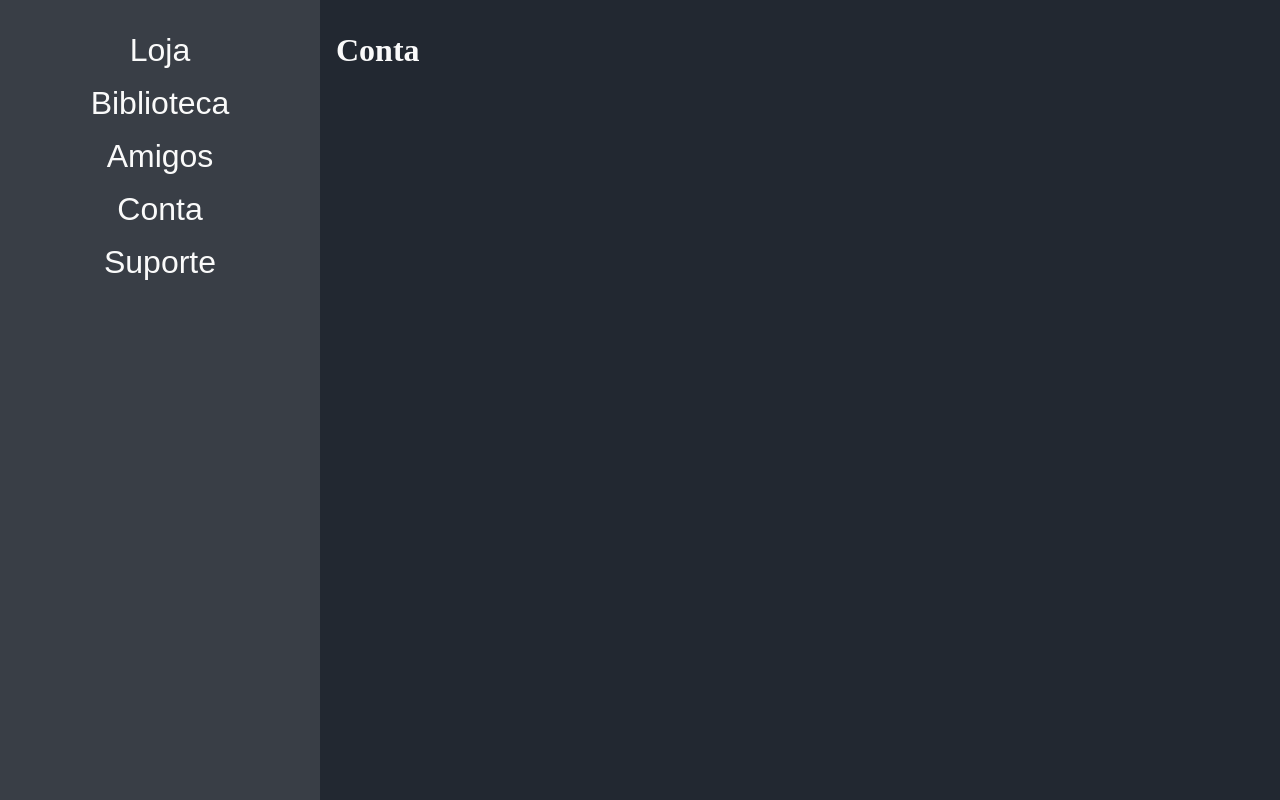
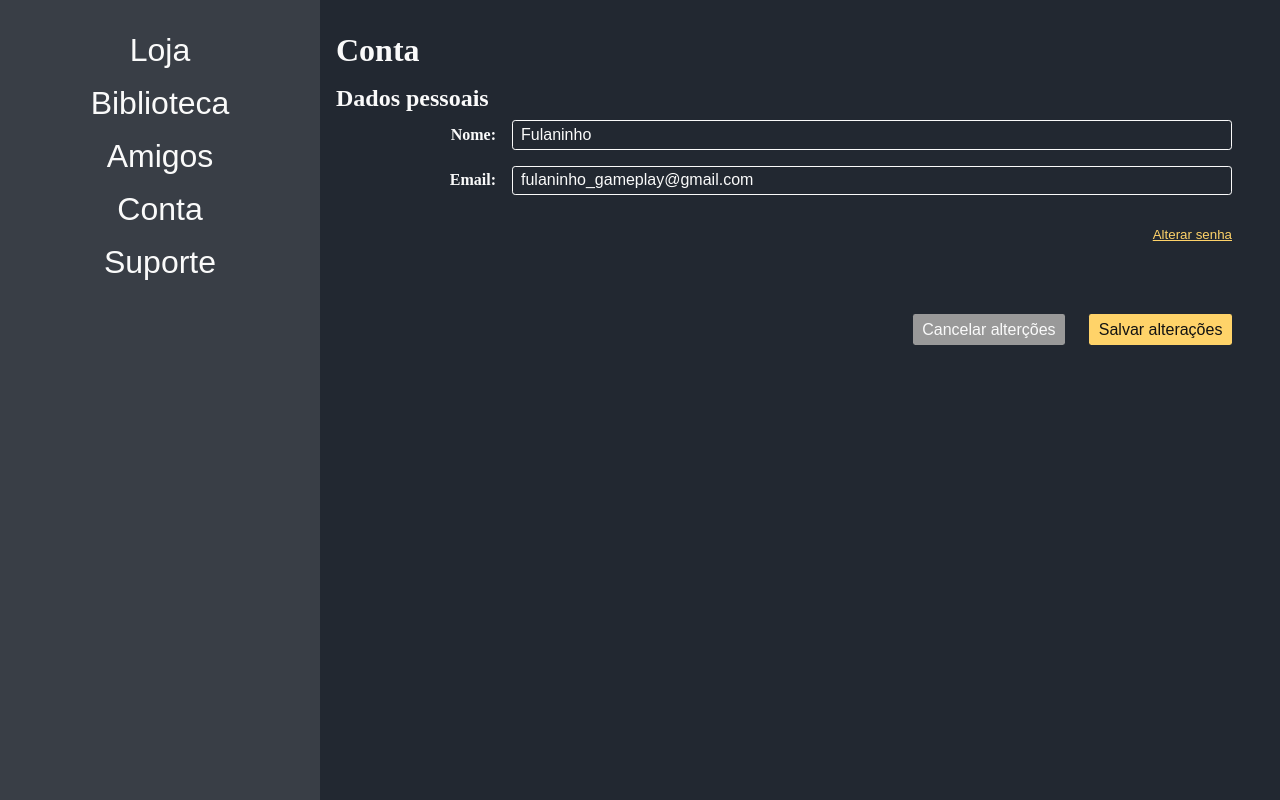
Before and after one commit to Bombaninha/engn_steam, a React (Create React App) app: page / in a window 1280 px wide. Both pictures are taken after a click on the button "Conta". Built offline with nearby package versions, Linux system fonts and the light colour scheme.

Commit message:
structuring personal data section

```diff
--- a/src/components/buy_game/index.tsx
+++ b/src/components/buy_game/index.tsx
@@ -28,7 +28,7 @@ const BuyGame: React.FC<BuyGameProps> = ({onCancel, onGameBought}) => {
             <form>
                 <div className="gift-to-friend-wrapper">
                     <CheckboxInput textLabel='Comprar para um amigo' identification='test' onChange={checked => setCheckbox(checked)}/>
-                    {checkbox ? <TextInput placeholder='Informe o usuário do amigo' value={input} onChange={input => setInput(input)} /> : <></>}
+                    {checkbox ? <TextInput text='Informe o usuário do amigo' value={input} onChange={input => setInput(input)} /> : <></>}
                 </div>
                 <SelectInput value={select} label='Método de pagamento' identification='payment-method' options={[{value: 'laranja', label: 'Laranja'}, {value: 'limao', label: 'Limão'}, {value: 'coco', label: 'Coco'}, {value: 'manga', label: 'Manga'}]} onChange={select => setSelect(select)} />
                 <div className="button-wrapper">
--- a/src/components/textInput/index.tsx
+++ b/src/components/textInput/index.tsx
@@ -4,32 +4,37 @@ import './styles.css'
 export interface TextInputProps {
 	onChange: (value: string) => void
 	value: string
-	placeholder: string
+	text: string
+	hasLabel?: boolean
 	password?: boolean
 	uniqueKey?: string
 }
 
 const TextInput: React.FC<TextInputProps> = ({
-	placeholder,
+	text,
 	value,
 	onChange,
 	password,
 	uniqueKey,
+	hasLabel
 }) => {
 	const handleOnChange = (event: React.ChangeEvent<HTMLInputElement>) => {
 		onChange(event.target.value)
 	}
 
 	return (
+		<div className="text-input-wrapper">
+			{hasLabel ? <label>{text}</label> : <></>}
 			<input
 				type={password ? 'password' : 'text'}
 				id={`input-field-${uniqueKey ?? ''}`}
 				aria-labelledby={`input-label-${uniqueKey ?? ''}`}
 				onChange={handleOnChange}
 				value={value}
-            placeholder={placeholder}
+				placeholder={hasLabel ? '' : text}
 				className="default-text-input"
 			/>
+		</div>
 	)
 }
 export default TextInput
--- a/src/components/textInput/styles.css
+++ b/src/components/textInput/styles.css
@@ -5,4 +5,18 @@
     background-color: transparent;
     color: var(--base-font-color);
     font-size: 1rem;
+    width: -webkit-fill-available;
 }
+
+.text-input-wrapper {
+    display: flex;
+    align-items: center;
+}
+
+.text-input-wrapper label {
+    font-size: 1rem;
+    font-weight: 600;
+    margin-right: 1rem;
+    text-align: right;
+    min-width: 10rem;
+}
--- a/src/view/account/index.tsx
+++ b/src/view/account/index.tsx
@@ -1,8 +1,39 @@
-import React from 'react'
+import React, { useState } from 'react'
+import DefaultButton from '../../components/default_button'
+import TextInput from '../../components/textInput'
+import './styles.css'
 
 const Account: React.FC = () => {
+    const [username, setUserName] = useState('Fulaninho')
+    const [mail, setMail] = useState('fulaninho_gameplay@gmail.com')
+    const password = 'SouUmaSenha'
+    const [changePassword, setChangePassword] = useState(false)
+
+    const showDisplay = () => {
+        setChangePassword(true)
+    }
+
     return (
-        <h1 className="page-title">Conta</h1>
+        <div className="account-wrapper">
+            <h1 className="page-title">Conta</h1>
+            <h2>Dados pessoais</h2>
+            <TextInput onChange={newUsername => setUserName(newUsername)} value={username} text={'Nome: '} hasLabel />
+            <TextInput onChange={newMail => setMail(newMail)} value={mail} text={'Email: '} hasLabel />
+            <button className="show-display-button" onClick={() => showDisplay()}>Alterar senha</button>
+            {changePassword ?
+                <div>
+                    <TextInput onChange={currentPassword => {console.log(currentPassword === password); return currentPassword === password}} value={''} text={'Senha atual: '} hasLabel password />
+                    <TextInput onChange={currentPassword => {console.log(currentPassword === password); return currentPassword === password}} value={''} text={'Nova senha: '} hasLabel password />
+                    <TextInput onChange={currentPassword => {console.log(currentPassword === password); return currentPassword === password}} value={''} text={'Repetir nova senha: '} hasLabel password />
+                </div>
+                : <></>}
+            <div className="button-wrapper">
+                <DefaultButton text={'Cancelar alterções'} colorClass={'secondary'} onClick={() => console.log('Faço nada')}/>
+                <DefaultButton text={'Salvar alterações'} colorClass={'primary'} onClick={() => console.log('Também faço nada')}/>
+            </div>
+        </div>
     )
 }
 export default Account
+// <TextInput onChange={} value={} text={} hasLabel password />
+// <TextInput onChange={} value={} text={} hasLabel password />
--- /dev/null
+++ b/src/view/account/styles.css
@@ -0,0 +1,26 @@
+.account-wrapper {
+    width: 70vw;
+    min-height: 80%;
+    display: flex;
+    flex-direction: column;
+}
+
+.account-wrapper .button-wrapper {
+    display: flex;
+}
+
+.account-wrapper .show-display-button {
+    color: var(--yellow);
+    text-decoration: underline;
+    background-color: transparent;
+    border: none;
+    text-align: right;
+    cursor: pointer;
+    width: fit-content;
+    align-self: flex-end;
+    margin: 1.5rem 0 0.5rem 0;
+}
+
+.account-wrapper .text-input-wrapper {
+    margin: 0.5rem 0;
+}
```
Also changed, not shown: 1 other file (tests, documents, lock files or other folders). Lines whose indentation alone changed are shown as unchanged.
